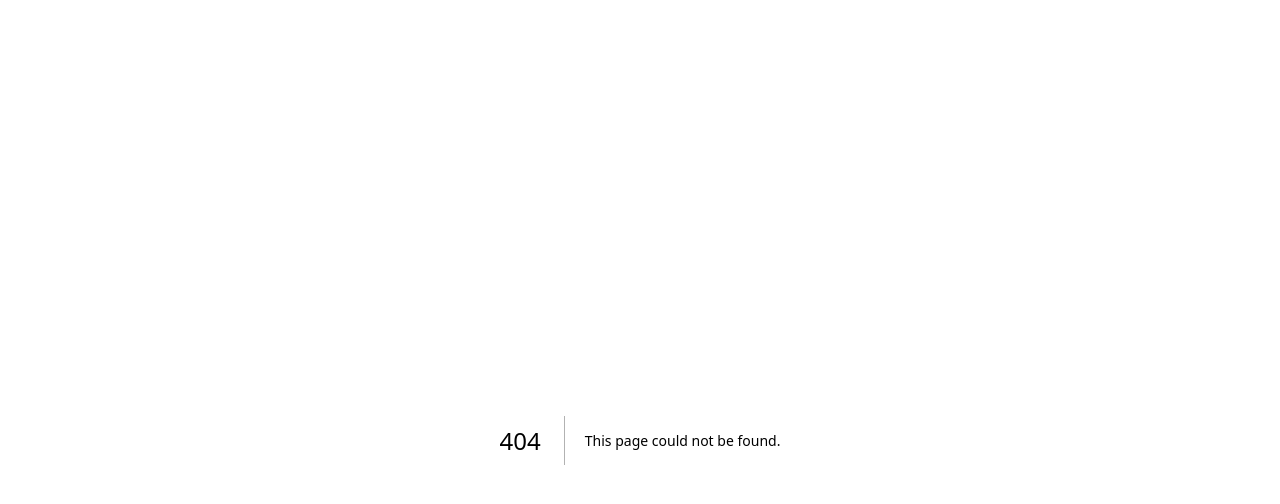
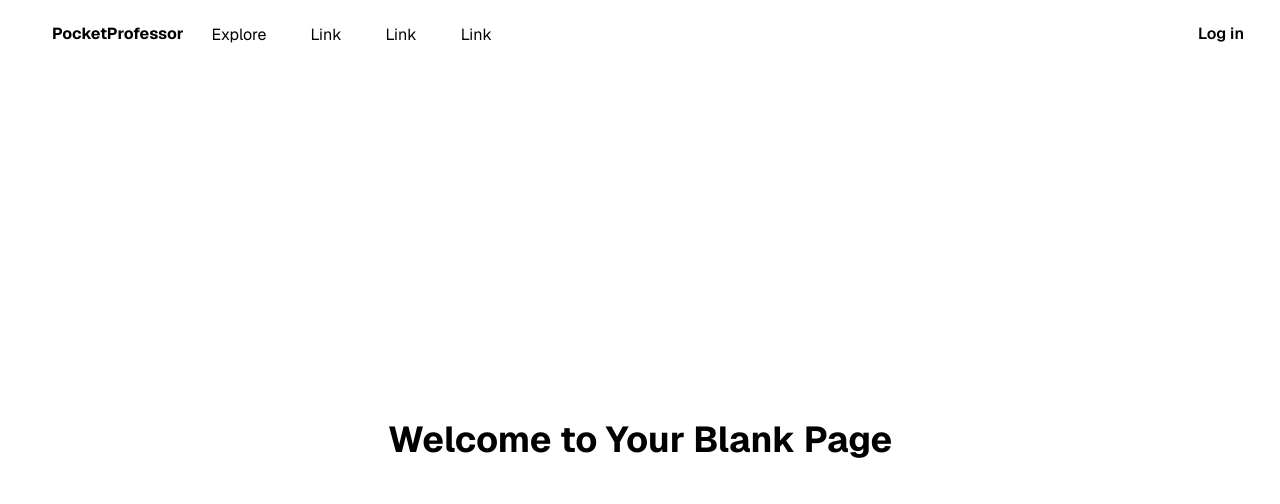
Before and after one commit to purplekev/pocketprofessor, a Next.js app: page /explore in a window 1280 px wide. Before the commit this address had no page. Shown: the top 504 px of the page. Built offline with nearby package versions, Linux system fonts and the light colour scheme.

Commit message:
dynamic routing

```diff
--- a/app/components/Header.tsx
+++ b/app/components/Header.tsx
@@ -1,28 +1,34 @@
+import Link from 'next/link';
 import React from 'react';
 
 const Header = () => {
-    return(
-    <header className="fixed top-0 p-4 dark:bg-gray-100 dark:text-gray-800 w-full">
-        <div className="container flex justify-between h-16 mx-auto">
-            <div className="flex">
+    return (
+        <header className="fixed top-0 p-1 w-full h-[68px] bg-white-500 text-black dark:bg-gray-800 dark:text-white">
+            <div className="container flex justify-between items-center h-full mx-auto">
+                <div className="flex justify-center items-center h-full">
                     <a rel="noopener noreferrer" href="#" aria-label="Back to homepage" className="flex items-center p-2">
                         <svg xmlns="http://www.w3.org/2000/svg" fill="currentColor" viewBox="0 0 32 32" className="w-8 h-8 dark:text-violet-600">
-                        <path d="M27.912 7.289l-10.324-5.961c-0.455-0.268-1.002-0.425-1.588-0.425s-1.133 0.158-1.604 0.433l0.015-0.008-10.324 5.961c-0.955 0.561-1.586 1.582-1.588 2.75v11.922c0.002 1.168 0.635 2.189 1.574 2.742l0.016 0.008 10.322 5.961c0.455 0.267 1.004 0.425 1.59 0.425 0.584 0 1.131-0.158 1.602-0.433l-0.014 0.008 10.322-5.961c0.955-0.561 1.586-1.582 1.588-2.75v-11.922c-0.002-1.168-0.633-2.189-1.573-2.742zM27.383 21.961c0 0.389-0.211 0.73-0.526 0.914l-0.004 0.002-10.324 5.961c-0.152 0.088-0.334 0.142-0.53 0.142s-0.377-0.053-0.535-0.145l0.005 0.002-10.324-5.961c-0.319-0.186-0.529-0.527-0.529-0.916v-11.922c0-0.389 0.211-0.73 0.526-0.914l0.004-0.002 10.324-5.961c0.152-0.090 0.334-0.143 0.53-0.143s0.377 0.053 0.535 0.144l-0.006-0.002 10.324 5.961c0.319 0.185 0.529 0.527 0.529 0.916z"></path>
-                        <path d="M22.094 19.451h-0.758c-0.188 0-0.363 0.049-0.515 0.135l0.006-0.004-4.574 2.512-5.282-3.049v-6.082l5.282-3.051 4.576 2.504c0.146 0.082 0.323 0.131 0.508 0.131h0.758c0.293 0 0.529-0.239 0.529-0.531v-0.716c0-0.2-0.11-0.373-0.271-0.463l-0.004-0.002-5.078-2.777c-0.293-0.164-0.645-0.26-1.015-0.26-0.39 0-0.756 0.106-1.070 0.289l0.010-0.006-5.281 3.049c-0.636 0.375-1.056 1.055-1.059 1.834v6.082c0 0.779 0.422 1.461 1.049 1.828l0.009 0.006 5.281 3.049c0.305 0.178 0.67 0.284 1.061 0.284 0.373 0 0.723-0.098 1.027-0.265l-0.012 0.006 5.080-2.787c0.166-0.091 0.276-0.265 0.276-0.465v-0.716c0-0.293-0.238-0.529-0.529-0.529z"></path>
+                            {/* SVG Paths */}
                         </svg>
                     </a>
-                <ul className="items-stretch hidden space-x-3 lg:flex">
+                    <ul className="flex justify-center items-center space-x-3 h-full">
+                    <span className="font-bold">
+                        <Link href="/">PocketProfessor</Link>
+                    </span>
                         <li className="flex">
-                        <a rel="noopener noreferrer" href="#" className="flex items-center px-4 -mb-1 border-b-2 dark:border-">Link</a>
+                            <Link href="/explore" className="flex items-center px-4 -mb-1 border-b-2 border-transparent dark:border-transparent">
+                                Explore
+                            </Link>
+                        </li>
+
+                        <li className="flex">
+                            <a rel="noopener noreferrer" href="#" className="flex items-center px-4 -mb-1 border-b-2 border-transparent dark:text-violet-600 dark:border-violet-600">Link</a>
                         </li>
                         <li className="flex">
-                        <a rel="noopener noreferrer" href="#" className="flex items-center px-4 -mb-1 border-b-2 dark:border- dark:text-violet-600 dark:border-violet-600">Link</a>
+                            <a rel="noopener noreferrer" href="#" className="flex items-center px-4 -mb-1 border-b-2 border-transparent dark:border-transparent">Link</a>
                         </li>
                         <li className="flex">
-                        <a rel="noopener noreferrer" href="#" className="flex items-center px-4 -mb-1 border-b-2 dark:border-">Link</a>
-                    </li>
-                    <li className="flex">
-                        <a rel="noopener noreferrer" href="#" className="flex items-center px-4 -mb-1 border-b-2 dark:border-">Link</a>
+                            <a rel="noopener noreferrer" href="#" className="flex items-center px-4 -mb-1 border-b-2 border-transparent dark:border-transparent">Link</a>
                         </li>
                     </ul>
                 </div>
@@ -36,8 +42,7 @@ const Header = () => {
                 </button>
             </div>
         </header>
-
-    )
+    );
 }
 
 export default Header;
--- /dev/null
+++ b/app/explore/page.tsx
@@ -0,0 +1,23 @@
+"use client";
+
+import Head from "next/head";
+import Header from '../components/Header';
+
+export default function Home() {
+    return (
+        <>
+            <Head>
+                <title>Your Nicer Title Here</title>
+                <meta name="description" content="This is a description of your blank page." />
+            </Head>
+
+            {/* Include the Header */}
+            <Header />
+
+            {/* Centered Content */}
+            <div className="flex justify-center items-center min-h-screen">
+                <h1 className="text-4xl font-bold">Welcome to Your Blank Page</h1>
+            </div>
+        </>
+    );
+}
```
Lines whose indentation alone changed are shown as unchanged.
